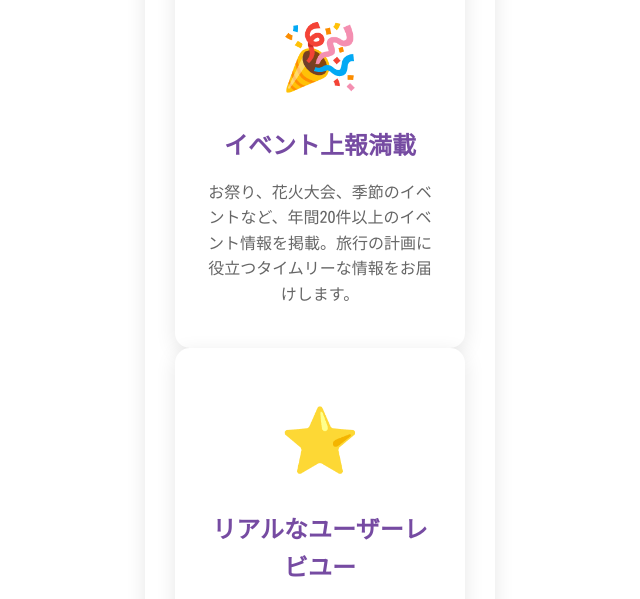
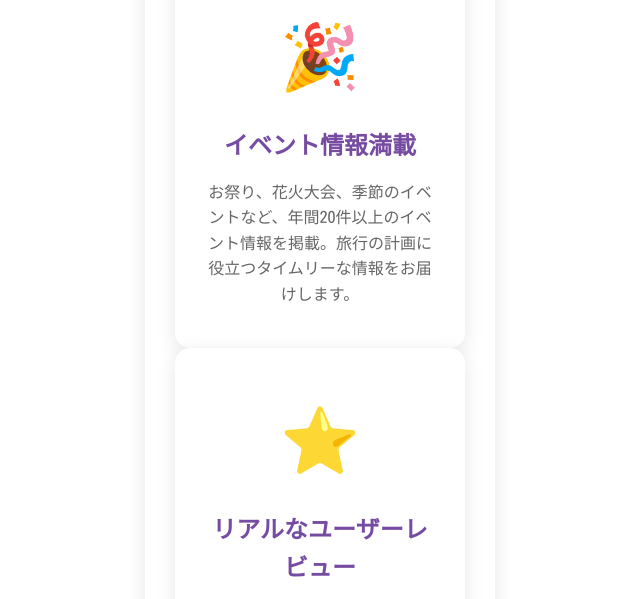
Before and after one commit to f24ba035/2025-12-24-J, a plain HTML site: page frontend/promotion.html in a window 1280 px wide. Shown: the part 840-1439 px from the top of the page, 320-960 px from the left. Drawn offline with Linux system fonts and the light colour scheme.

Commit message:
誤字を修正

```diff
--- a/frontend/promotion.html
+++ b/frontend/promotion.html
@@ -216,13 +216,13 @@
 
             <div class="feature-card">
                 <div class="feature-icon">🎉</div>
-                <h3>イベント上報満載</h3>
+                <h3>イベント情報満載</h3>
                 <p>お祭り、花火大会、季節のイベントなど、年間20件以上のイベント情報を掲載。旅行の計画に役立つタイムリーな情報をお届けします。</p>
             </div>
 
             <div class="feature-card">
                 <div class="feature-icon">⭐</div>
-                <h3>リアルなユーザーレビユー</h3>
+                <h3>リアルなユーザーレビュー</h3>
                 <p>実際に訪れた人の生の声を38件以上掲載。評価やコメントを参考に、自分にぴったりの観光地を見つけられます。</p>
             </div>
         </div>
```
